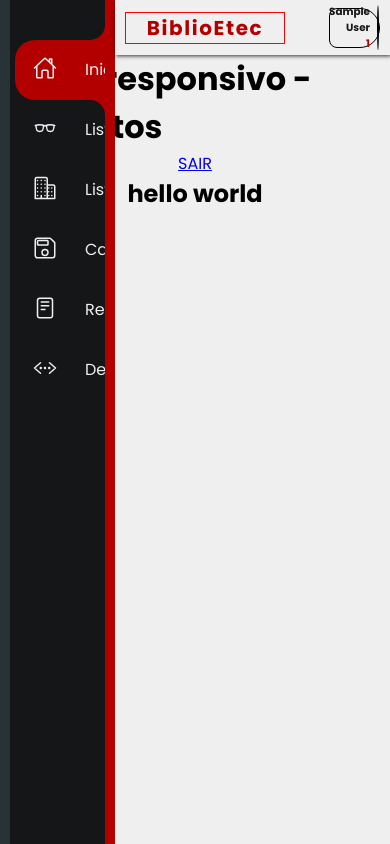
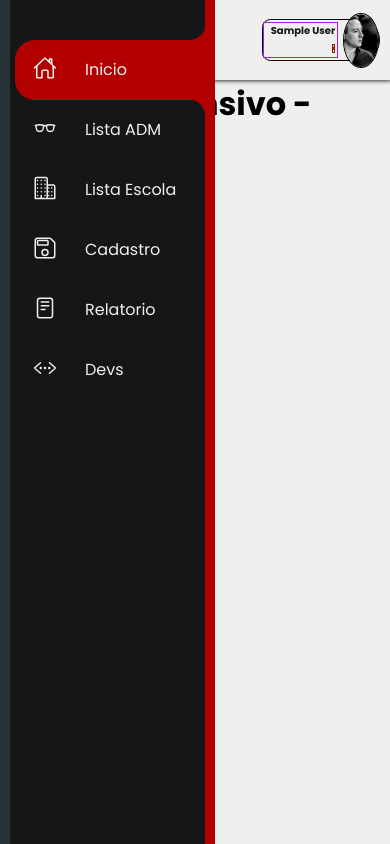
Before and after one commit to JonathanPerroni/TCC-Biblioetec, a PHP site: page /biblioetec/ScreenDev/pagedev.php in a window 390 px wide. Run offline with PHP 8.4, Linux system fonts and the light colour scheme; the visitor is signed in with stand-in values (Sample User, id 1).

Commit message:
att  redimensionamento
atualização do redimensionamento

```diff
--- a/ScreenDev/pagedev.php
+++ b/ScreenDev/pagedev.php
@@ -71,7 +71,7 @@
         <nav class="menu-nav">
         <div class="logo">
                 <p class="logoTitle">
-                    <h1 id="brand-title">BiblioEtec</h1>
+                    <h1 id="brand-title">Biblio<span class="destaque" >Etec</span></h1>
                 </p>
             </div>
 
@@ -104,6 +104,7 @@
         </nav>
     </header>
 
+    <main class="maincontainer">
     <div class="content" id="content">
         <h1>menu responsivo - jhow zitos</h1>
     </div>
@@ -113,6 +114,10 @@
     </div>
 
     <h2>hello world</h2>
+
+    </main>
+
+
 
     <script>
         //js do menu perfil
--- a/style/pageDev.css
+++ b/style/pageDev.css
@@ -1,11 +1,12 @@
-body{
+body {
     display: flex;
     align-items: center;
     max-height: 100vh;
     flex-wrap: wrap;
+    position: relative; /* Adicionado para permitir o uso do pseudo-elemento e desfoque */
+}
 
-}
-:root{
+:root {
     --primary-emphasis: #B20000;
     --secondary-emphasis: #3A5461;
     --dark-grey: #273336;
@@ -15,44 +16,41 @@
     --all-white: #f5f5f5;
 }
 
-header{
+header {
     max-width: 90rem;
     width: 100%;
     height: 5em;
     gap: 10px;
     display: flex;
+}
 
-
-
-    }
-.sidebar{
-    position: relative;
+.sidebar {
+    position: absolute; /* Modificado de 'relative' para 'absolute' para que o sidebar não afete a posição do conteúdo ao expandir */
     width: 70px;
-    height:100vh;
+    height: 100vh;
     box-shadow: 10px 0 0 var(--primary-emphasis);
     display: flex;
     background-color: var(--off-black);
     border-left: 10px solid var(--dark-grey);
     overflow-x: hidden;
-    transition: 1.5s;
+    transition: width 1.5s; /* Modificado para animar apenas a largura */
+    z-index: 2; /* Certifica-se de que o sidebar fique acima do conteúdo */
 }
 
-.sidebar:hover{
-    width: 300px;
+.sidebar:hover {
+    width: 205px; /* Expande o sidebar ao passar o mouse */
 }
 
-
-.sidebar ul{
+.sidebar ul {
     position: absolute;
     top: 0;
     left: 0;
     width: 100%;
     padding-left: 5px;
     padding-top: 40px;
-
 }
 
-.sidebar ul li{
+.sidebar ul li {
     position: relative;
     list-style: none;
     width: 100%;
@@ -60,16 +58,15 @@
     border-bottom-left-radius: 20px;
 }
 
-.sidebar ul li a{
+.sidebar ul li a {
     position: relative;
     display: flex;
     width: 100%;
     text-decoration: none;
     color: var(--off-white);
-
 }
 
-.sidebar ul li a .icon-sidebar{
+.sidebar ul li a .icon-sidebar {
     position: relative;
     display: block;
     min-width: 60px;
@@ -78,13 +75,13 @@
     line-height: 70px;
 }
 
-.sidebar ul li a .icon-sidebar ion-icon{
+.sidebar ul li a .icon-sidebar ion-icon {
     position: relative;
     font-size: 1.5rem;
     z-index: 1;
 }
 
-.sidebar ul li a .title-navegation{
+.sidebar ul li a .title-navegation {
     position: relative;
     display: block;
     padding-left: 10px;
@@ -93,64 +90,70 @@
     white-space: nowrap;
 }
 
-.sidebar ul li.active{
+.sidebar ul li.active {
     background: var(--primary-emphasis);
 }
-.sidebar ul li.active a::before{
+
+.sidebar ul li.active a::before {
     content: '';
     position: absolute;
     top: -30px;
     right: 0;
     width: 30px;
     height: 30px;
-    background: var( --off-black);
+    background: var(--off-black);
     border-radius: 50%;
-    box-shadow: 15px 15px 0 var(--primary-emphasis) ;
+    box-shadow: 15px 15px 0 var(--primary-emphasis);
 }
 
-.sidebar ul li.active a::after{
+.sidebar ul li.active a::after {
     content: '';
     position: absolute;
     bottom: -30px;
     right: 0;
     width: 30px;
     height: 30px;
-    background: var( --off-black);
+    background: var(--off-black);
     border-radius: 50%;
-    box-shadow: 15px -15px 0 var(--primary-emphasis) ;
+    box-shadow: 15px -15px 0 var(--primary-emphasis);
 }
 
-
-
-.menu-nav{
+.menu-nav {
     position: relative;
     width: 100%;
-    background-color:var(--off-white);
+    background-color: var(--off-white);
     display: flex;
     justify-content: space-between;
     align-items: center;
     padding: 10px;
     box-shadow: 1px 1px 4px rgba(0, 0, 0, .8);
+    padding-left: 6%;
 }
 
-#brand-title{
-    color:  var(--primary-emphasis);
-    font-weight: bold;
-    font-size: clamp(1.5rem, 4cqw, 2rem);
-    letter-spacing: .1rem;
-}
 
-.menu-nav .logo{
-    border: 1px solid red;
+.menu-nav .logo {
 
-    width: 11em;
+    max-width: 17%;
+    width: 100%;
     display: flex;
     justify-content: center;
     align-items: center;
+}
+
+.menu-nav .destaque{
+    color: var(--off-black);
+}
+
+#brand-title {
+    color: var(--primary-emphasis);
+    font-weight: bold;
+    font-size: clamp(18px, 4vw, 42px);
+    letter-spacing: .1rem;
 
 }
 
 .menu-nav .perfil {
+
     display: flex;
     justify-content: flex-end;
     align-items: center;
@@ -161,38 +164,38 @@
     border-bottom-left-radius: 0.625em;
     border-top-right-radius: 1.5625em;
     border-bottom-right-radius: 1.5625em;
-    height: 2.5em;
-    max-width: 15em;
+    height: 70%;
+    max-width: 20%;
     width: 100%;
+}
 
+.menu-nav .perfil h2 {
+    text-align: end;
+    line-height: 1rem;
+    margin-right: 5px;
+    width: 100%;
+    padding: 0 2px 0 0;
+    border: 1px solid rgb(166, 25, 221);
+}
 
+#login-title {
+    color: var(--off-black);
+    font-size: clamp(10px, 1.5vw, 20px);
+    font-weight: bold;
+    width: 100%;
 
 }
 
-.menu-nav .perfil h2{
-    text-align: end;
-    line-height: 1rem;
-    margin-right: 5px;
-    padding: 0 2px 0 0;
+.menu-nav .perfil h2 span {
+    border: 1px solid rgb(128, 26, 0);
 
-}
-
-#login-title{
-    color: var(--off-black);
-    font-size: clamp(.75rem, 4cqw, 1.0rem);
-    font-weight: bold;
-    transition: 2s;
-}
-
-.menu-nav .perfil h2 span{
-    font-size: clamp(.25rem, 4cqw, 0.75rem);
+    font-size: clamp(2px, 1.2vw, 12px);
     color: var(--primary-emphasis);
     font-weight: bold;
-    transition: 2s;
 }
 
 .menu-nav .perfil .perfilFoto {
-    position:relative;
+    position: relative;
     width: 55px;
     height: 55px;
     border: 1px solid;
@@ -200,7 +203,7 @@
     overflow: hidden;
 }
 
-.menu-nav .perfil .perfilFoto img{
+.menu-nav .perfil .perfilFoto img {
     position: absolute;
     width: 100%;
     height: 100%;
@@ -208,16 +211,8 @@
     left: 0;
     object-fit: cover;
 }
-/*
-.menu-nav .perfil{
-    text-align: center;
-    justify-content: center;
-    display: flex;
-    flex-direction: column;
-}
-*/
 
-.menu-nav .menuPerfil{
+.menu-nav .menuPerfil {
     position: absolute;
     top: calc(100% + 30px);
     right: 0;
@@ -227,18 +222,14 @@
     box-shadow: 0 50px 50px rgba(0, 0, 0, .2);
     user-select: none;
     opacity: 0;
-    visibility: hidden ;
+    visibility: hidden;
     transition: .3s;
-
 }
 
-.menu-nav .menuPerfil.ativo{
+.menu-nav .menuPerfil.ativo {
     opacity: 1;
-    visibility: visible ;
+    visibility: visible;
 }
-
-
-
 
 .menu-nav .menuPerfil::before {
     content: '';
@@ -252,20 +243,20 @@
     transform: rotate(45deg);
 }
 
-
 .menu-nav .menuPerfil ul {
     display: flex;
     flex-direction: column;
     background-color: var(--all-white);
     list-style: none;
 }
-.menu-nav .menuPerfil ul li{
+
+.menu-nav .menuPerfil ul li {
     padding: 15px 20px;
     background-color: var(--all-white);
     transition: .5s;
 }
 
-.menu-nav .menuPerfil ul li:hover{
+.menu-nav .menuPerfil ul li:hover {
     background-color: var(--off-white);
     transition: 0s;
 }
@@ -278,97 +269,42 @@
     gap: 10px;
 }
 
-.menu-nav .menuPerfil ul li a ion-icon{
+.menu-nav .menuPerfil ul li a ion-icon {
     font-size: 1.25rem;
     color: var(--dark-grey);
 }
 
 
 @media screen and (max-width: 1024px) {
-    header{
-        height: 55px;
-    }
-
-    .menu-nav .perfil {
-    max-width: 20%;
+    .menu-nav .perfil{
+        height: 70%;
+        max-width: 22%;
         width: 100%;
     }
 
-    #login-title{
-        font-size: 65%;
-        font-weight: bold;
-
 }
 
-    .menu-nav .perfil h2 span{
-        font-size: 100%;
-        font-weight: bold;
-    }
 
-    .menu-nav .perfil .perfilFoto {
-        position:relative;
-        width: 45px;
-        height: 45px;
-        border: 1px solid;
-        border-radius: 50%;
-        overflow: hidden;
-    }
-    .menu-nav .menuPerfil{
-        width: 150px;
-    }
-
-    .menu-nav .navigation{
-        max-width: 50%;
+@media screen and (max-width: 768px) {
+    .menu-nav .perfil{
+        height: 70%;
+        max-width: 25%;
         width: 100%;
-    }
-
-    .menu-nav .navigation a{
-        font-size: clamp(.75rem, 4cqw, 1.0rem);
-        font-weight: 600;
-    }
-
-    #brand-title{
-        font-size: clamp(1.25rem, 4cqw, 1.75rem);
-        letter-spacing: .1rem
-    }
-
-    .menu-nav .logo{
-        width: 10em;
-
-
     }
 }
 
-@media screen and (max-width: 768px) {
-
-
-    .btn_icon_side {
-        display: block;
-
+@media screen and (max-width: 608px) {
+    .menu-nav .perfil{
+        height: 70%;
+        max-width: 30%;
+        width: 100%;
+    }
 }
 
-    .navigation {
-        position:  absolute;
-        top: 0;
-        flex-direction: column;
-        background-color: var(--all-white);
-        max-height: 100%; /* Ajuste para ocupar a altura total da tela */
-
-        width: 100vw; /* Ajuste a largura para 70vw (porcentagem do viewport width) */
-        animation-duration: 1s;
-        padding: 1em;
-        margin-left: -10vw; /* Adiciona uma margem negativa igual à largura para manter a barra fora da tela inicialmente */
+@media screen and (max-width: 523px) {
+    .menu-nav .perfil{
+        height: 70%;
+        max-width: 33%;
+        width: 100%;
     }
-
-      .menu-nav .navigation a{
-       height: 0;
 }
-
-      .menu-nav .navigation .on{
-        height: none;
-      }
-
-
-
-
-}
```
Lines whose indentation alone changed are shown as unchanged.
